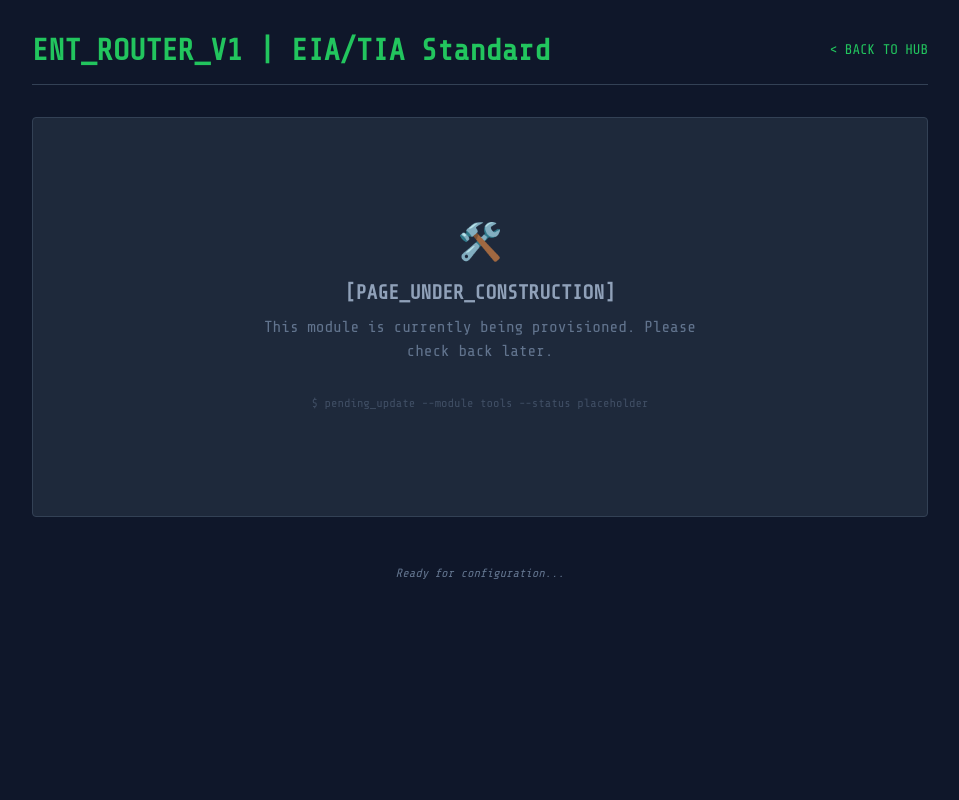
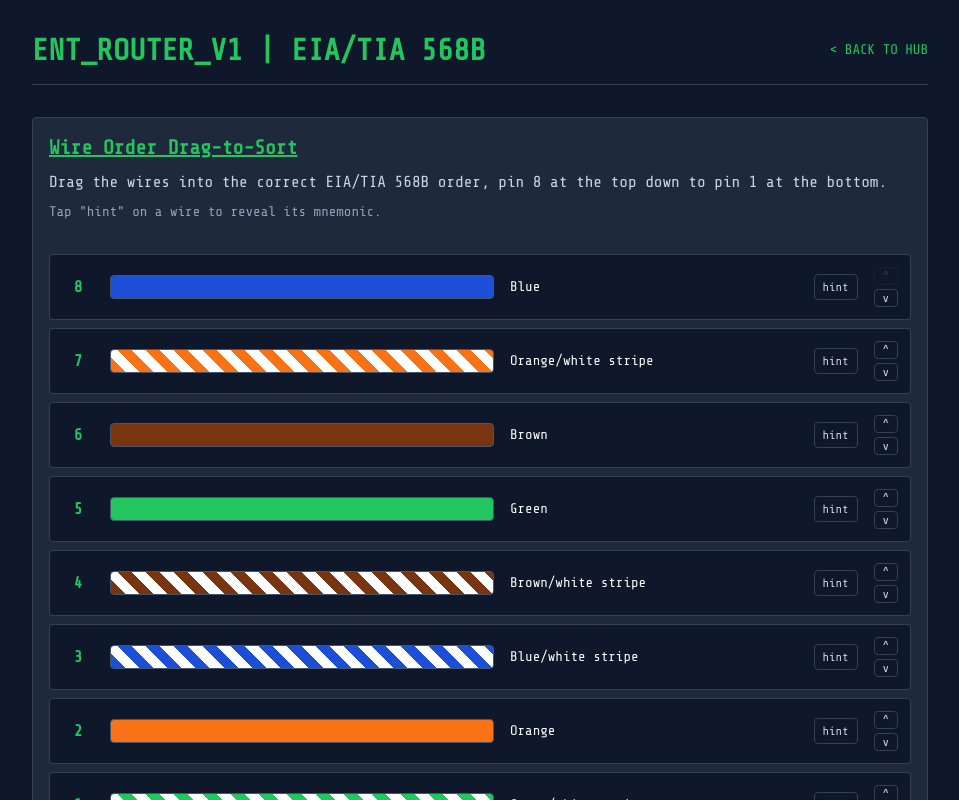
Before and after one commit to Zytronium/ENT_Study, a Next.js app: page /eia-tia-standard in a window 1280 px wide. Shown: the top 800 px of the page, without its empty margins (160-1119 px from the left). Built offline with nearby package versions, Linux system fonts and the light colour scheme.

Commit message:
Add EIA/TIA 568B Standard study quiz page with drag-and-drop wire colors

```diff
--- a/app/eia-tia-standard/page.tsx
+++ b/app/eia-tia-standard/page.tsx
@@ -1,29 +1,226 @@
+"use client";
+
+import { useState } from "react";
 import Link from "next/link";
 
-export default function EiaTiaStandard() {
+// -------- wire data --------
+type Wire = {
+  id: string;
+  position: number; // correct position, 8 down to 1
+  label: string;
+  mnemonic: string;
+  swatch: string; // css gradient/color for the pin
+};
+
+// -------- diagonal candy-stripe helper (matches striped wire look) --------
+function stripe(color: string): string {
+  return `repeating-linear-gradient(45deg, ${color} 0px, ${color} 10px, #ffffff 10px, #ffffff 20px)`;
+}
+
+const wires: Wire[] = [
+  { id: "ow", position: 8, label: "Orange/white stripe", mnemonic: "Sun rays", swatch: stripe("#f97316") },
+  { id: "o", position: 7, label: "Orange", mnemonic: "Sun", swatch: "#f97316" },
+  { id: "gw", position: 6, label: "Green/white stripe", mnemonic: "Aliens!!", swatch: stripe("#22c55e") },
+  { id: "b", position: 5, label: "Blue", mnemonic: "Sky", swatch: "#1d4ed8" },
+  { id: "bw", position: 4, label: "Blue/white stripe", mnemonic: "Water/rain", swatch: stripe("#1d4ed8") },
+  { id: "g", position: 3, label: "Green", mnemonic: "Plants", swatch: "#22c55e" },
+  { id: "brw", position: 2, label: "Brown/white stripe", mnemonic: "Tilled dirt", swatch: stripe("#78350f") },
+  { id: "br", position: 1, label: "Brown", mnemonic: "Dirt", swatch: "#78350f" },
+];
+
+function shuffle<T>(arr: T[]): T[] {
+  const copy = [...arr];
+  for (let i = copy.length - 1; i > 0; i--) {
+    const j = Math.floor(Math.random() * (i + 1));
+    [copy[i], copy[j]] = [copy[j], copy[i]];
+  }
+  return copy;
+}
+
+export default function EIATIAQuiz() {
+  const [order, setOrder] = useState<Wire[]>(() => shuffle(wires));
+  const [hints, setHints] = useState<Record<string, boolean>>({});
+  const [draggedId, setDraggedId] = useState<string | null>(null);
+  const [dragOverId, setDragOverId] = useState<string | null>(null);
+  const [showResults, setShowResults] = useState(false);
+
+  const toggleHint = (id: string) => {
+    setHints(prev => ({ ...prev, [id]: !prev[id] }));
+  };
+
+  const handleDragStart = (id: string) => {
+    setDraggedId(id);
+  };
+
+  const handleDragOver = (e: React.DragEvent, id: string) => {
+    e.preventDefault();
+    if (id !== dragOverId) setDragOverId(id);
+  };
+
+  const handleDrop = (targetId: string) => {
+    if (!draggedId || draggedId === targetId) {
+      setDraggedId(null);
+      setDragOverId(null);
+      return;
+    }
+    setOrder(prev => {
+      const next = [...prev];
+      const fromIndex = next.findIndex(w => w.id === draggedId);
+      const toIndex = next.findIndex(w => w.id === targetId);
+      const [moved] = next.splice(fromIndex, 1);
+      next.splice(toIndex, 0, moved);
+      return next;
+    });
+    setDraggedId(null);
+    setDragOverId(null);
+  };
+
+  const handleDragEnd = () => {
+    setDraggedId(null);
+    setDragOverId(null);
+  };
+
+  // touch support: move a wire up or down by one slot
+  const move = (id: string, direction: -1 | 1) => {
+    setOrder(prev => {
+      const next = [...prev];
+      const index = next.findIndex(w => w.id === id);
+      const target = index + direction;
+      if (target < 0 || target >= next.length) return prev;
+      [next[index], next[target]] = [next[target], next[index]];
+      return next;
+    });
+  };
+
+  const checkResults = () => {
+    setShowResults(true);
+  };
+
+  const allCorrect = order.every((w, i) => w.position === 8 - i);
+
+  const resetQuiz = () => {
+    setShowResults(false);
+    setHints({});
+    setOrder(shuffle(wires));
+  };
+
   return (
     <div className="min-h-screen flex flex-col items-center p-8">
       <header className="w-full max-w-4xl mb-8 border-b border-border pb-4">
         <div className="flex justify-between items-center">
-          <h1 className="text-3xl font-bold text-accent">ENT_ROUTER_V1 | EIA/TIA Standard</h1>
+          <h1 className="text-3xl font-bold text-accent">ENT_ROUTER_V1 | EIA/TIA 568B</h1>
           <Link href="/" className="text-sm text-accent hover:underline">{"<"} BACK TO HUB</Link>
         </div>
       </header>
 
-      <main className="w-full max-w-4xl terminal-box min-h-100 flex flex-col items-center justify-center text-slate-500">
-        <div className="text-4xl mb-4">🛠️</div>
-        <h2 className="text-xl font-bold mb-2 text-slate-400">[PAGE_UNDER_CONSTRUCTION]</h2>
-        <p className="max-w-md text-center">
-          This module is currently being provisioned. Please check back later.
+      <main className="w-full max-w-4xl terminal-box">
+        <h2 className="text-xl font-bold mb-2 text-accent underline">Wire Order Drag-to-Sort</h2>
+        <p className="mb-2 text-slate-300">
+          Drag the wires into the correct EIA/TIA 568B order, pin 8 at the top down to pin 1 at the bottom.
         </p>
-        <div className="mt-8 font-mono text-xs opacity-50 animate-pulse">
-          $ pending_update --module tools --status placeholder
+        <p className="mb-8 text-slate-400 text-sm">
+          Tap &quot;hint&quot; on a wire to reveal its mnemonic.
+        </p>
+
+        <div className="space-y-2">
+          {order.map((wire, index) => (
+            <div
+              key={wire.id}
+              draggable={!showResults}
+              onDragStart={() => handleDragStart(wire.id)}
+              onDragOver={(e) => handleDragOver(e, wire.id)}
+              onDrop={() => handleDrop(wire.id)}
+              onDragEnd={handleDragEnd}
+              className={`flex items-center gap-4 border rounded p-3 transition-colors ${
+                showResults
+                  ? wire.position === 8 - index
+                    ? "border-green-500 bg-green-900/20"
+                    : "border-red-500 bg-red-900/20"
+                  : dragOverId === wire.id
+                    ? "border-accent bg-slate-800"
+                    : "border-border bg-slate-900"
+              } ${draggedId === wire.id ? "opacity-40" : ""} ${!showResults ? "cursor-move" : ""}`}
+            >
+              <div className="w-8 text-center font-bold text-accent shrink-0">
+                {8 - index}
+              </div>
+
+              <div
+                className="w-16 sm:w-48 md:w-64 lg:w-96 h-6 rounded shrink-0 border border-slate-600 overflow-hidden"
+                style={{ background: wire.swatch }}
+              />
+
+              <div className="grow text-sm">
+                {wire.label}
+                {hints[wire.id] && (
+                  <div className="text-accent text-xs mt-1 italic">Mnemonic: {wire.mnemonic}</div>
+                )}
+              </div>
+
+              <button
+                onClick={() => toggleHint(wire.id)}
+                className="text-xs px-2 py-1 border border-border rounded text-slate-300 hover:border-accent hover:text-accent transition-colors shrink-0"
+              >
+                {hints[wire.id] ? "hide hint" : "hint"}
+              </button>
+
+              {!showResults && (
+                <div className="flex flex-col gap-1 shrink-0">
+                  <button
+                    onClick={() => move(wire.id, -1)}
+                    disabled={index === 0}
+                    className="text-xs px-2 border border-border rounded text-slate-300 hover:border-accent hover:text-accent disabled:opacity-20 transition-colors"
+                    aria-label="Move up"
+                  >
+                    ^
+                  </button>
+                  <button
+                    onClick={() => move(wire.id, 1)}
+                    disabled={index === order.length - 1}
+                    className="text-xs px-2 border border-border rounded text-slate-300 hover:border-accent hover:text-accent disabled:opacity-20 transition-colors"
+                    aria-label="Move down"
+                  >
+                    v
+                  </button>
+                </div>
+              )}
+            </div>
+          ))}
+        </div>
+
+        <div className="mt-12 flex flex-col items-center gap-4">
+          {!showResults ? (
+            <button
+              onClick={checkResults}
+              className="px-6 py-2 bg-accent text-slate-900 font-bold rounded hover:bg-green-400 transition-colors"
+            >
+              VALIDATE CONFIGURATION
+            </button>
+          ) : (
+            <div className="text-center w-full">
+              <div className={`p-4 mb-6 rounded ${allCorrect ? "bg-green-900/30 text-green-400 border border-green-500" : "bg-red-900/30 text-red-400 border border-red-500"}`}>
+                {allCorrect ? (
+                  <div className="flex flex-col items-center">
+                    <span className="text-2xl mb-2">Success!</span>
+                    <p>Wire order matches EIA/TIA 568B.</p>
+                  </div>
+                ) : (
+                  <div className="flex flex-col items-center">
+                    <span className="text-2xl mb-2">Error!</span>
+                    <p>Configuration mismatch detected. Review the pins marked in red.</p>
+                  </div>
+                )}
+              </div>
+              <button
+                onClick={resetQuiz}
+                className="px-6 py-2 border border-accent text-accent font-bold rounded hover:bg-accent/10 transition-colors"
+              >
+                SCRAMBLE FIRMWARE (reset and scramble order)
+              </button>
+            </div>
+          )}
         </div>
       </main>
-
-      <footer className="mt-12 text-xs text-slate-500 italic">
-        Ready for configuration...
-      </footer>
     </div>
   );
 }
```
